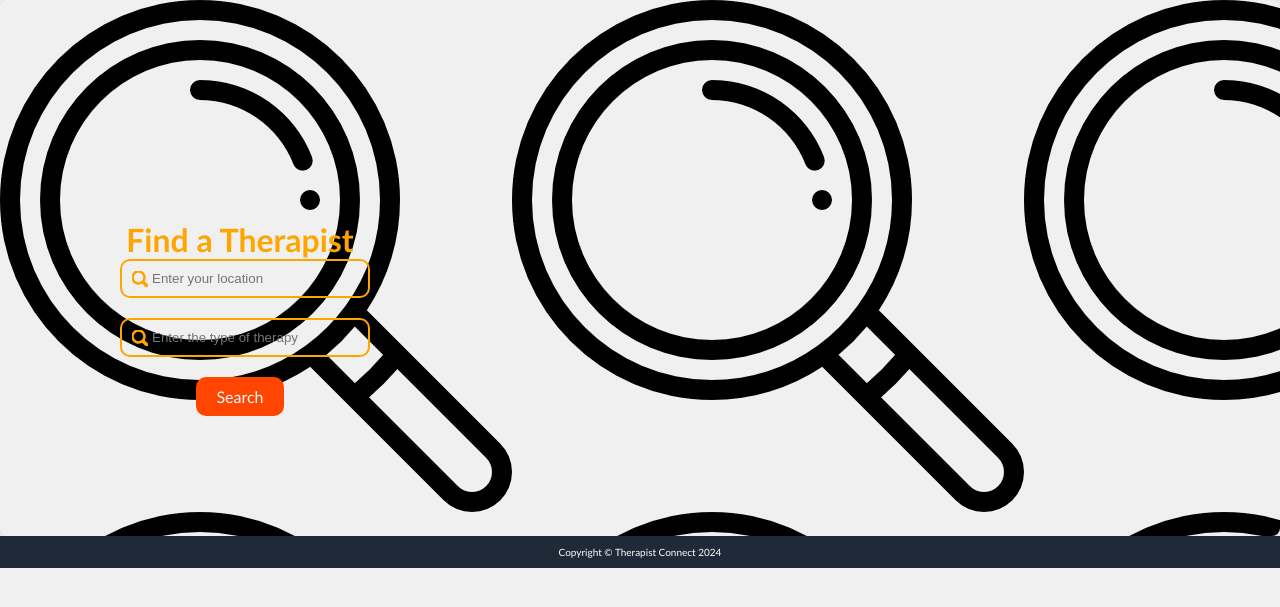
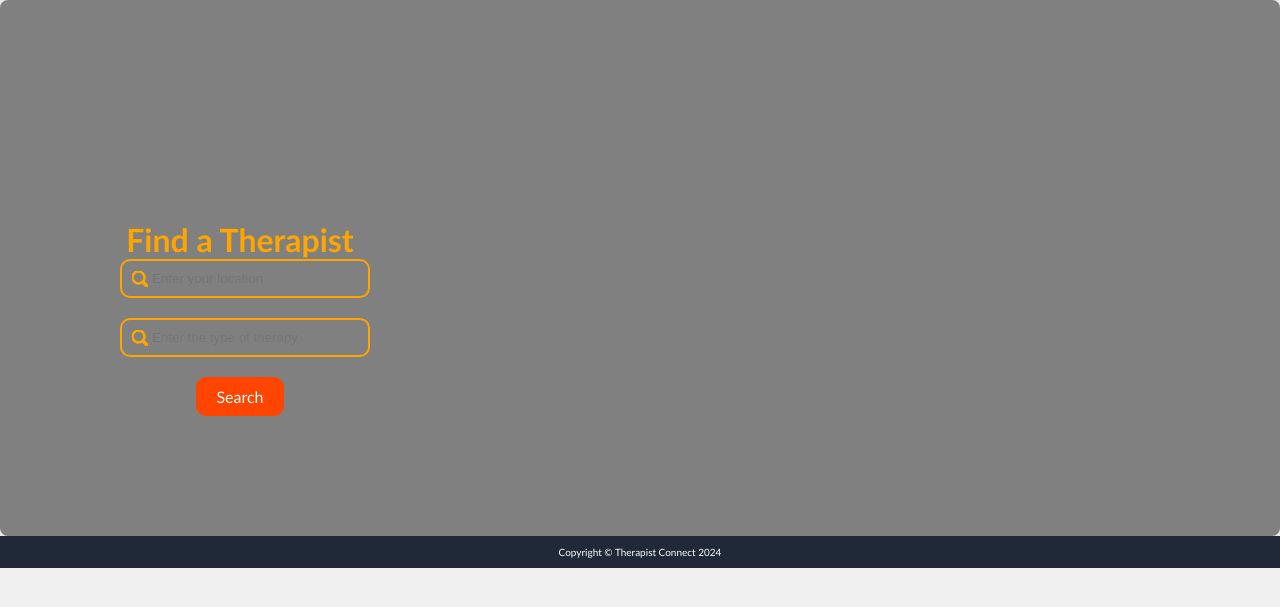
Before and after one commit to MbuviM/Landing-Page, a Django app: template backend/templates/find-a-therapist.html in a window 1280 px wide. Shown: the part 86-693 px from the top of the page. Run offline with Django 5.2, Linux system fonts and the light colour scheme; the template is opened without the code that fills it, so the values that code supplies are empty.

Commit message:
Change background color of search page

```diff
--- a/backend/static/css/style.css
+++ b/backend/static/css/style.css
@@ -252,7 +252,7 @@ div.image-container {
 }
 
 .find-therapist {
-    background-image: url('Photos/loupe.png');
+    background-color: grey;
     padding: 120px;
     border-radius: 8px;
     box-shadow: 0 0 10px rgba(0, 0, 0, 0.1);
```
